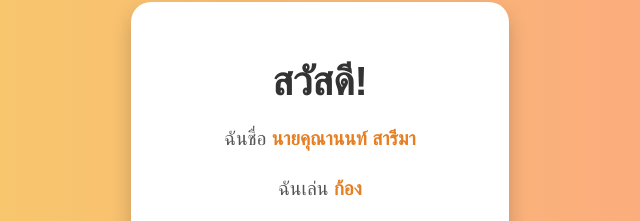
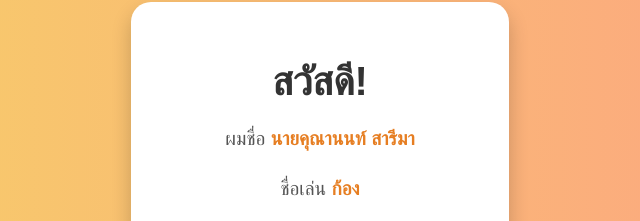
Before and after one commit to Kunano55/Kunano55.github.io, a plain HTML site: page index.html in a window 1280 px wide. Shown: the part 222-443 px from the top of the page, 320-960 px from the left. Drawn offline with Linux system fonts and the light colour scheme.

Commit message:
Update index.html

```diff
--- a/index.html
+++ b/index.html
@@ -47,8 +47,8 @@
 
   <div class="card">
     <h1>สวัสดี!</h1>
-    <p>ฉันชื่อ <span class="highlight">นายคุณานนท์ สารีมา</span></p>
-    <p>ฉันเล่น <span class="highlight">ก้อง</span></p>
+    <p>ผมชื่อ <span class="highlight">นายคุณานนท์ สารีมา</span></p>
+    <p>ชื่อเล่น <span class="highlight">ก้อง</span></p>
     <p>ฉันชอบเรียนรู้สิ่งใหม่ ๆ และสนใจด้าน <span class="highlight">เพลง</span></p>
     <p>ยินดีที่ได้รู้จักทุกคน 😊</p>
   </div>
```
